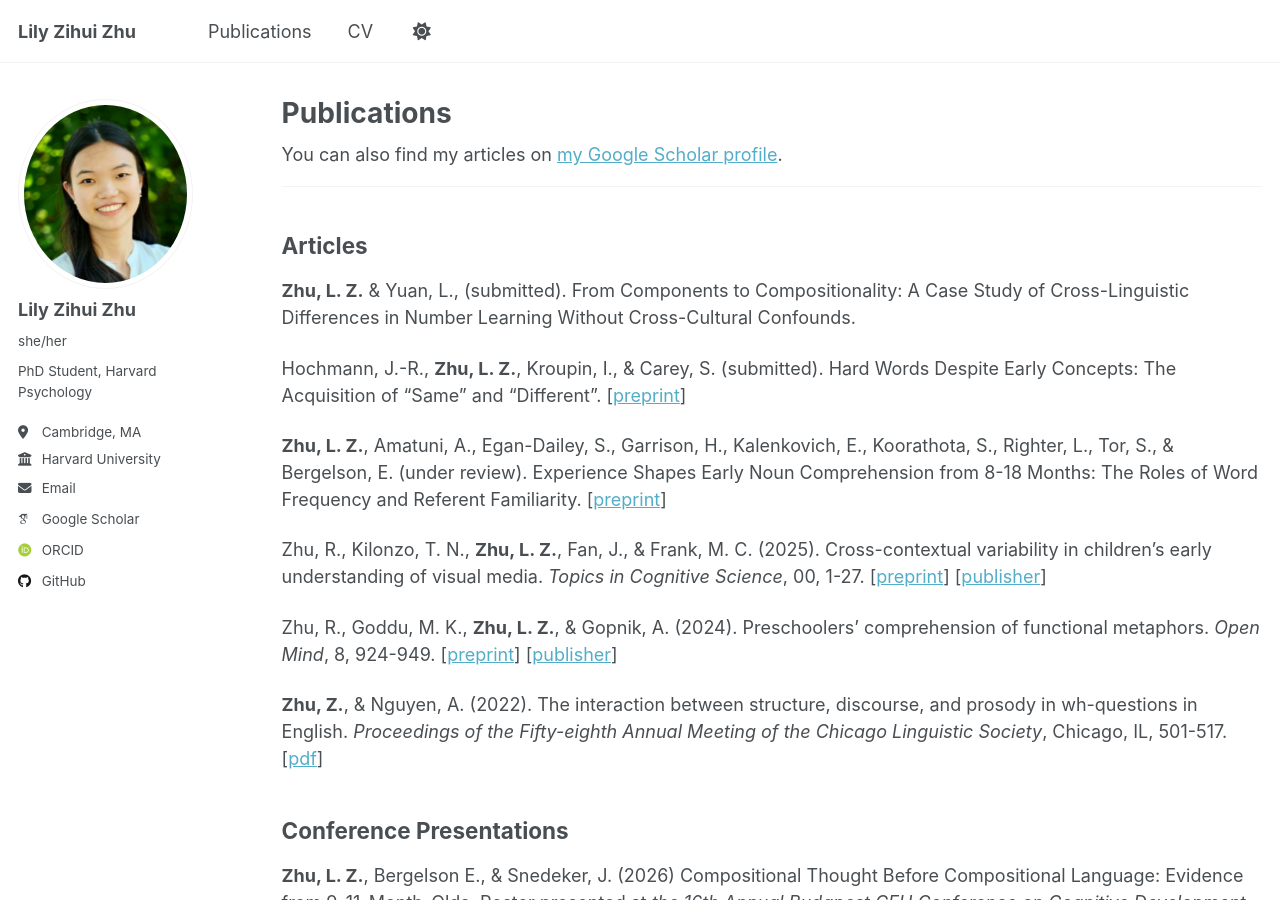
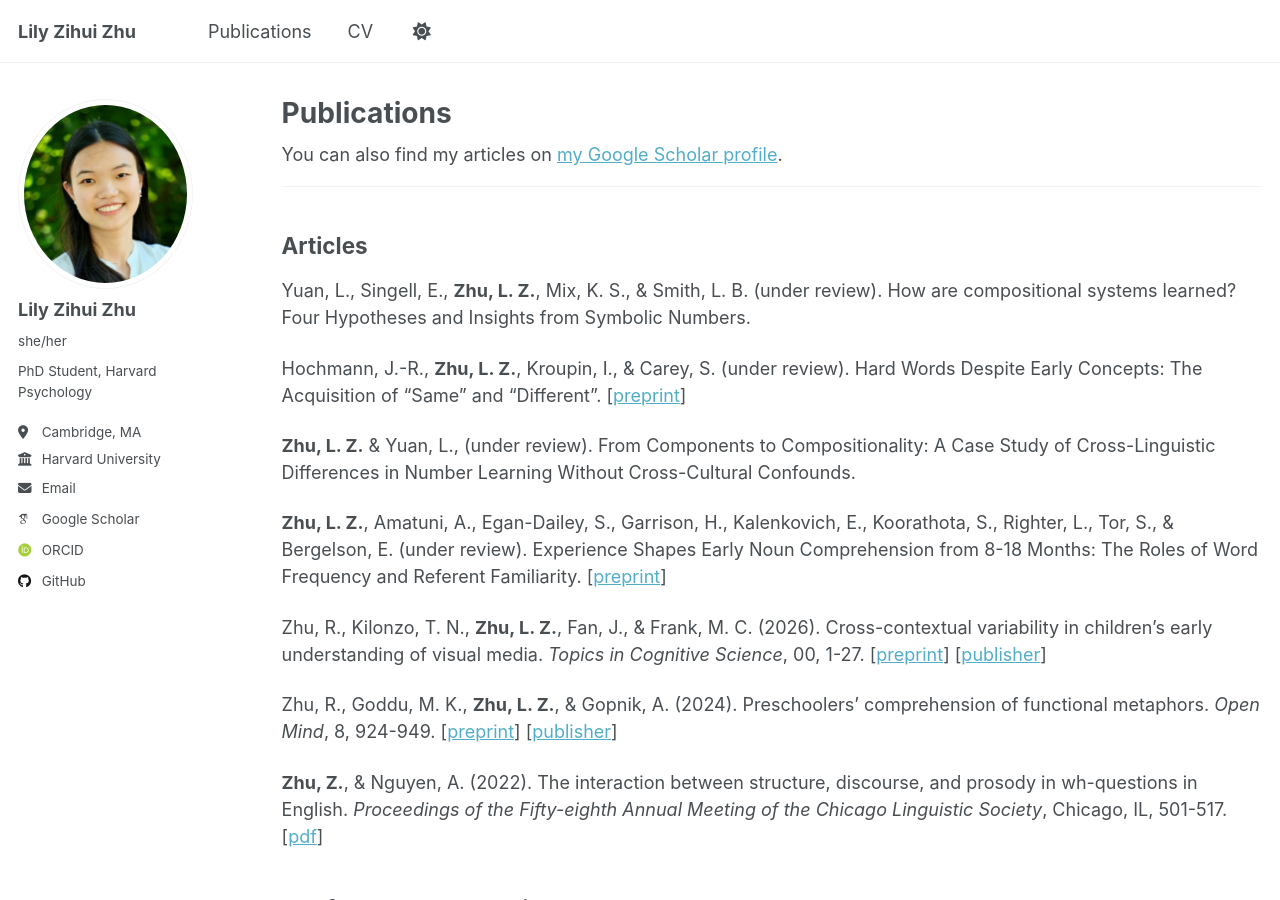
Before and after one commit to lilyzihuizhu/lilyzihuizhu.github.io, a Jekyll site: the page built from _pages/publications.md, in a window 1280 px wide and 900 px high. Built offline with Jekyll 4.4.1, drawn with Linux system fonts in a browser that asks for light colours; some web fonts are replaced.

Commit message:
update new pubs

```diff
--- a/_pages/publications.md
+++ b/_pages/publications.md
@@ -15,13 +15,15 @@ author_profile: true
 
 ## Articles
 
-**Zhu, L. Z.** & Yuan, L., (submitted). From Components to Compositionality: A Case Study of Cross-Linguistic Differences in Number Learning Without Cross-Cultural Confounds.
+Yuan, L., Singell, E., **Zhu, L. Z.**, Mix, K. S., & Smith, L. B. (under review). How are compositional systems learned? Four Hypotheses and Insights from Symbolic Numbers.
 
-Hochmann, J.-R., **Zhu, L. Z.**, Kroupin, I., & Carey, S. (submitted). Hard Words Despite Early Concepts: The Acquisition of "Same" and "Different". \[[preprint](https://doi.org/10.31234/osf.io/m4z3x_v1)\]
+Hochmann, J.-R., **Zhu, L. Z.**, Kroupin, I., & Carey, S. (under review). Hard Words Despite Early Concepts: The Acquisition of "Same" and "Different". \[[preprint](https://doi.org/10.31234/osf.io/m4z3x_v1)\]
+
+**Zhu, L. Z.** & Yuan, L., (under review). From Components to Compositionality: A Case Study of Cross-Linguistic Differences in Number Learning Without Cross-Cultural Confounds.
 
 **Zhu, L. Z.**, Amatuni, A., Egan-Dailey, S., Garrison, H., Kalenkovich, E., Koorathota, S., Righter, L., Tor, S., & Bergelson, E. (under review). Experience Shapes Early Noun Comprehension from 8-18 Months: The Roles of Word Frequency and Referent Familiarity. \[[preprint](https://doi.org/10.31234/osf.io/zchbj_v1)\]
 
-Zhu, R., Kilonzo, T. N., **Zhu, L. Z.**, Fan, J., & Frank, M. C. (2025). Cross-contextual variability in children's early understanding of visual media. *Topics in Cognitive Science*, 00, 1-27. \[[preprint](https://osf.io/preprints/psyarxiv/79xh5_v1)\] \[[publisher](https://doi.org/10.1111/tops.70034)\]
+Zhu, R., Kilonzo, T. N., **Zhu, L. Z.**, Fan, J., & Frank, M. C. (2026). Cross-contextual variability in children's early understanding of visual media. *Topics in Cognitive Science*, 00, 1-27. \[[preprint](https://osf.io/preprints/psyarxiv/79xh5_v1)\] \[[publisher](https://doi.org/10.1111/tops.70034)\]
 
 Zhu, R., Goddu, M. K., **Zhu, L. Z.**, & Gopnik, A. (2024). Preschoolers' comprehension of functional metaphors. *Open Mind*, 8, 924-949. \[[preprint](https://osf.io/preprints/psyarxiv/ny86k)\] \[[publisher](https://doi.org/10.1162/opmi_a_00152)\]
 
```
Also changed, not shown: 1 other file.
